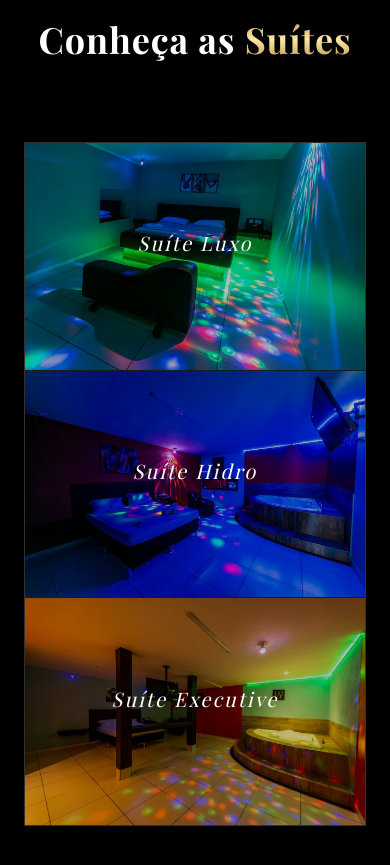
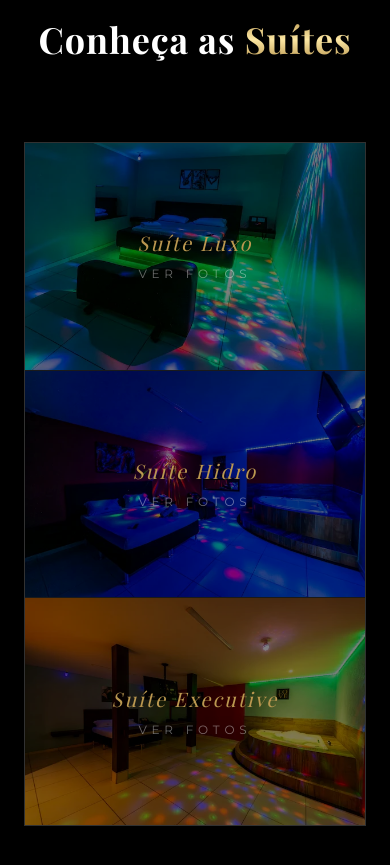
Before and after one commit to agencianotoria/executive-motel, a website built with Vite: page index.html in a window 390 px wide. Shown: the part 4680-5545 px from the top of the page. Built offline with nearby package versions, Linux system fonts and the light colour scheme.

Commit message:
Refinamento do modal da galeria.

```diff
--- a/index.html
+++ b/index.html
@@ -430,45 +430,51 @@
 					<div class="gallery-trigger relative aspect-[3/2] group overflow-hidden cursor-pointer bg-black"
 						data-suite="Suíte Luxo">
 						<img src="gallery/thumbnail/suite-luxo.webp" alt="Suíte Luxo"
-							class="w-full h-full object-cover brightness-75 transition-all duration-700 group-hover:scale-105 group-hover:brightness-50"
+							class="w-full h-full object-cover transition-all duration-700 scale-105 brightness-50 md:scale-100 md:brightness-75 group-hover:scale-105 group-hover:brightness-50"
 							loading="lazy">
 						<div class="absolute inset-0 flex flex-col items-center justify-center text-center p-4">
 							<span
-								class="text-xl md:text-2xl text-white font-serif italic tracking-widest mb-2 group-hover:text-gold-executive transition-colors">Suíte
-								Luxo</span>
+								class="text-xl md:text-2xl font-serif italic tracking-widest mb-2 transition-colors text-gold-executive md:text-white group-hover:text-gold-executive">
+								Suíte Luxo
+							</span>
 							<span
-								class="text-[12px] text-white/40 uppercase tracking-[0.4em] opacity-0 group-hover:opacity-100 transition-all transform translate-y-2 group-hover:translate-y-0">Ver
-								fotos</span>
+								class="text-[12px] text-white/40 uppercase tracking-[0.4em] transition-all transform opacity-100 translate-y-0 md:opacity-0 md:translate-y-2 group-hover:opacity-100 group-hover:translate-y-0">
+								Ver fotos
+							</span>
 						</div>
 					</div>
 
 					<div class="gallery-trigger relative aspect-[3/2] group overflow-hidden cursor-pointer bg-black"
 						data-suite="Suíte com Hidro">
 						<img src="gallery/thumbnail/suite-com-hidro.webp" alt="Suíte Hidro"
-							class="w-full h-full object-cover brightness-75 transition-all duration-700 group-hover:scale-105 group-hover:brightness-50"
+							class="w-full h-full object-cover transition-all duration-700 scale-105 brightness-50 md:scale-100 md:brightness-75 group-hover:scale-105 group-hover:brightness-50"
 							loading="lazy">
 						<div class="absolute inset-0 flex flex-col items-center justify-center text-center p-4">
 							<span
-								class="text-xl md:text-2xl text-white font-serif italic tracking-widest mb-2 group-hover:text-gold-executive transition-colors">Suíte
-								Hidro</span>
+								class="text-xl md:text-2xl font-serif italic tracking-widest mb-2 transition-colors text-gold-executive md:text-white group-hover:text-gold-executive">
+								Suíte Hidro
+							</span>
 							<span
-								class="text-[12px] text-white/40 uppercase tracking-[0.4em] opacity-0 group-hover:opacity-100 transition-all transform translate-y-2 group-hover:translate-y-0">Ver
-								fotos</span>
+								class="text-[12px] text-white/40 uppercase tracking-[0.4em] transition-all transform opacity-100 translate-y-0 md:opacity-0 md:translate-y-2 group-hover:opacity-100 group-hover:translate-y-0">
+								Ver fotos
+							</span>
 						</div>
 					</div>
 
 					<div class="gallery-trigger relative aspect-[3/2] group overflow-hidden cursor-pointer bg-black"
 						data-suite="Suíte Executive">
 						<img src="gallery/thumbnail/suite-executive.webp" alt="Suíte Executive"
-							class="w-full h-full object-cover brightness-75 transition-all duration-700 group-hover:scale-105 group-hover:brightness-50"
+							class="w-full h-full object-cover transition-all duration-700 scale-105 brightness-50 md:scale-100 md:brightness-75 group-hover:scale-105 group-hover:brightness-50"
 							loading="lazy">
 						<div class="absolute inset-0 flex flex-col items-center justify-center text-center p-4">
 							<span
-								class="text-xl md:text-2xl text-white font-serif italic tracking-widest mb-2 group-hover:text-gold-executive transition-colors">Suíte
-								Executive</span>
+								class="text-xl md:text-2xl font-serif italic tracking-widest mb-2 transition-colors text-gold-executive md:text-white group-hover:text-gold-executive">
+								Suíte Executive
+							</span>
 							<span
-								class="text-[12px] text-white/40 uppercase tracking-[0.4em] opacity-0 group-hover:opacity-100 transition-all transform translate-y-2 group-hover:translate-y-0">Ver
-								fotos</span>
+								class="text-[12px] text-white/40 uppercase tracking-[0.4em] transition-all transform opacity-100 translate-y-0 md:opacity-0 md:translate-y-2 group-hover:opacity-100 group-hover:translate-y-0">
+								Ver fotos
+							</span>
 						</div>
 					</div>
 
--- a/src/gallery.js
+++ b/src/gallery.js
@@ -150,6 +150,8 @@ mainImage.addEventListener('touchend', (e) => {
 
 function handleSwipe() {
     if (isZoomed) return;
+    if (window.visualViewport && window.visualViewport.scale > 1) return;
+
     const swipeThreshold = 50;
 
     if (modal.classList.contains('hidden')) return;
```
